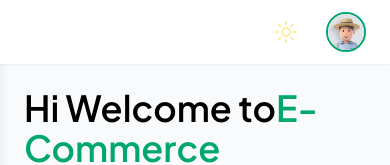
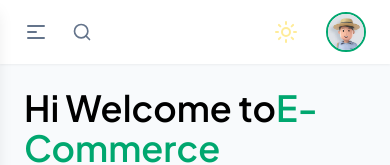
Before and after one commit to diptowebhero/dashboard-starter-react-js, a React (Vite) app: page / in a window 390 px wide. Shown: the top 165 px of the page. Built offline with nearby package versions, Linux system fonts and the light colour scheme.

Commit message:
fix(sidebar): address issue with functionality, further improvements needed

```diff
--- a/src/components/Header/Header.jsx
+++ b/src/components/Header/Header.jsx
@@ -1,31 +1,50 @@
+import { Search } from "lucide-react";
 import Profile from "./Profile";
 import ThemeSwitcher from "./ThemeSwitcher";
-const Header = () => {
+const Header = ({ sidebarOpen, setSidebarOpen }) => {
   return (
     <>
-      <header className='sticky top-0 z-50 flex h-16 w-full items-center overflow-visible bg-white drop-shadow-sm dark:bg-dark'>
+      <header className='sticky top-0 z-50 flex h-16 w-full items-center overflow-visible bg-white drop-shadow-sm dark:bg-dark transition-all duration-700'>
         {" "}
         <div className='px-6 w-full flex items-center justify-between'>
           <div className='flex items-center space-x-6 overflow-visible'>
+            <button
+              onClick={(e) => {
+                e.stopPropagation();
+                setSidebarOpen(!sidebarOpen);
+              }}
+              className='sidebar-toggle lg:hidden'>
+              <span className='flex space-x-4'>
+                <svg
+                  stroke='currentColor'
+                  fill='none'
+                  strokeWidth='0'
+                  viewBox='0 0 24 24'
+                  height='24'
+                  width='24'
+                  xmlns='http://www.w3.org/2000/svg'>
+                  <path
+                    strokeLinecap='round'
+                    strokeLinejoin='round'
+                    strokeWidth='2'
+                    d='M4 6h16M4 12h8m-8 6h16'></path>
+                </svg>
+              </span>
+            </button>
             <div className='sm:hidden'>
               <button
                 type='button'
                 data-trigger='search-modal'
                 className='flex items-center justify-center rounded-full text-slate-500 transition-colors duration-150 hover:text-primary-500 focus:text-primary-500 dark:text-slate-400 dark:hover:text-slate-300'>
-                <i
-                  style={{ width: "22px", height: "22px" }}
-                  data-feather='search'></i>
+                <Search className='size-5' />
               </button>
             </div>
 
             <button
               type='button'
               data-trigger='search-modal'
-              className='group hidden h-10 w-72 items-center overflow-hidden rounded-primary bg-slate-100 px-3 shadow-sm dark:border-transparent dark:bg-slate-700 sm:flex'>
-              <i
-                className='text-slate-400'
-                style={{ width: "22px", height: "22px" }}
-                data-feather='search'></i>
+              className='hidden h-10 w-72 items-center overflow-hidden rounded-primary bg-slate-100 px-3 shadow-sm dark:border-transparent dark:bg-slate-700 sm:flex rounded'>
+              <Search className='size-5 text-slate-400' />
               <span className='ml-2 text-sm text-slate-400'>Search</span>
             </button>
           </div>
--- a/src/components/Sidebar/SidebarHeader.jsx
+++ b/src/components/Sidebar/SidebarHeader.jsx
@@ -24,7 +24,7 @@ const SidebarHeader = ({ sidebarOpen, setSidebarOpen }) => {
             e.stopPropagation();
             setSidebarOpen(!sidebarOpen);
           }}
-          className='sidebar-toggle absolute bg-primary-light text-gray-50 size-6 flex items-center justify-center rounded-full p-1 right-1 z-[60]'>
+          className='hidden lg:flex sidebar-toggle absolute bg-primary-light text-gray-50 size-6  items-center justify-center rounded-full p-1 right-0 z-[70] dark:text-white'>
           {sidebarOpen ? (
             <ChevronsRight className='size-5' />
           ) : (
--- a/src/index.css
+++ b/src/index.css
@@ -26,19 +26,19 @@
 
   /* Sidebar base styles */
   .sidebar {
-    @apply fixed bottom-0 top-0 z-50 h-screen w-72 -translate-x-full overflow-hidden bg-white shadow-lg transition-all duration-500 ease-in-out dark:bg-dark lg:translate-x-0;
+    @apply fixed bottom-0 top-0 z-[60] h-screen w-72 -translate-x-full overflow-hidden bg-white shadow-lg transition-all duration-700 ease-in-out dark:bg-dark lg:translate-x-0 opacity-100;
   }
 
   .sidebar.collapsed {
-    @apply lg:w-20;
+    @apply lg:w-20 opacity-50; /* Fade out the sidebar when collapsed */
   }
 
   .sidebar.collapsed:hover {
-    @apply w-72;
+    @apply w-72 opacity-100; /* Restore the full width and opacity on hover */
   }
 
   .sidebar.expanded {
-    @apply translate-x-0;
+    @apply translate-x-0 opacity-100; /* Fully visible when expanded */
   }
 
   /* Sidebar header */
@@ -68,7 +68,7 @@
     height: calc(100vh - 4rem);
   }
   .sidebar-content li {
-    @apply cursor-pointer;
+    @apply cursor-pointer transition-all duration-700;
   }
 
   .simplebar-content > li {
@@ -77,7 +77,7 @@
 
   /* Sidebar menu */
   .sidebar-menu {
-    @apply flex w-full items-center gap-2 rounded-md p-1 text-sm transition-colors duration-150 hover:bg-primary hover:text-primary-light dark:hover:bg-primary/[0.08];
+    @apply flex w-full items-center gap-2 rounded-md p-1 text-sm transition-colors duration-700 hover:bg-primary hover:text-primary-light dark:hover:bg-primary/[0.08];
   }
 
   .sidebar-menu-icon {
@@ -120,23 +120,23 @@
     @apply text-slate-500 dark:text-grayLight;
   }
   .sidebar-menu .sidebar-menu-text {
-    @apply text-slate-500 dark:text-grayLight font-medium;
+    @apply text-slate-500 dark:text-grayLight font-medium transition-all duration-700;
   }
   .sidebar-menu.active .sidebar-menu-text {
     @apply font-bold text-primary-light dark:text-white;
   }
   .sidebar.collapsed .sidebar-menu-text {
-    @apply lg:hidden;
+    @apply lg:opacity-0 lg:invisible;
   }
   .sidebar.collapsed .logo-text {
-    @apply lg:hidden;
+    @apply lg:opacity-0 lg:invisible;
   }
   .sidebar.collapsed:hover .logo-text {
-    @apply block;
+    @apply opacity-100 visible;
   }
 
   .sidebar.collapsed:hover .sidebar-menu-text {
-    @apply block;
+    @apply opacity-100 visible;
   }
 
   .sidebar.collapsed .sidebar-menu-arrow {
@@ -166,7 +166,7 @@
 
   /* Sidebar menu header */
   .sidebar-menu-header {
-    @apply pl-7 pt-4 my-2 text-xs uppercase leading-[10px] tracking-widest font-bold text-slate-400 block;
+    @apply pl-7 pt-4 my-2 text-xs uppercase leading-[10px] tracking-widest font-bold text-slate-400 block transition-all duration-700;
   }
 
   /* Sidebar toggle */
@@ -194,13 +194,13 @@
     @apply lg:ml-72;
   }
   .sidebar.hovered + .wrapper {
-    @apply lg:ml-72;
+    @apply xl:ml-72;
   }
   /* Sidebar style end*/
 
   /* main content */
   .wrapper {
-    @apply lg:ml-72 relative flex flex-1 flex-col  duration-300 ease-in-out;
+    @apply lg:ml-72 relative flex flex-1 flex-col  duration-700 ease-in-out;
   }
   .wrapper.expanded {
     @apply lg:ml-20;
```
